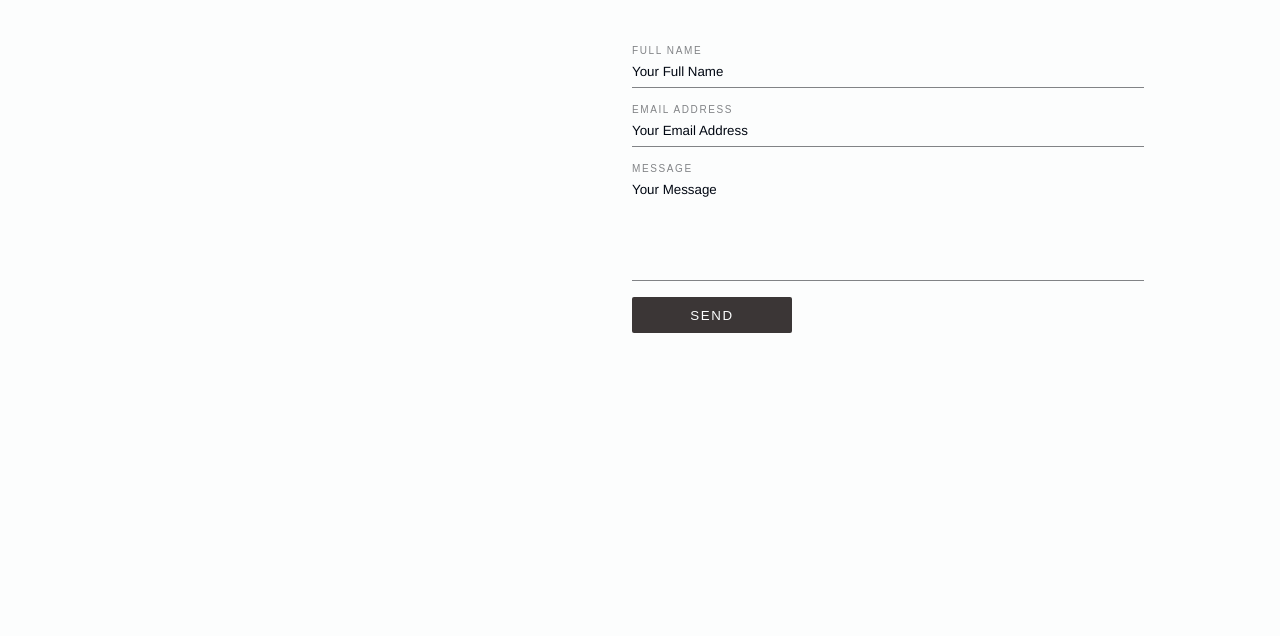
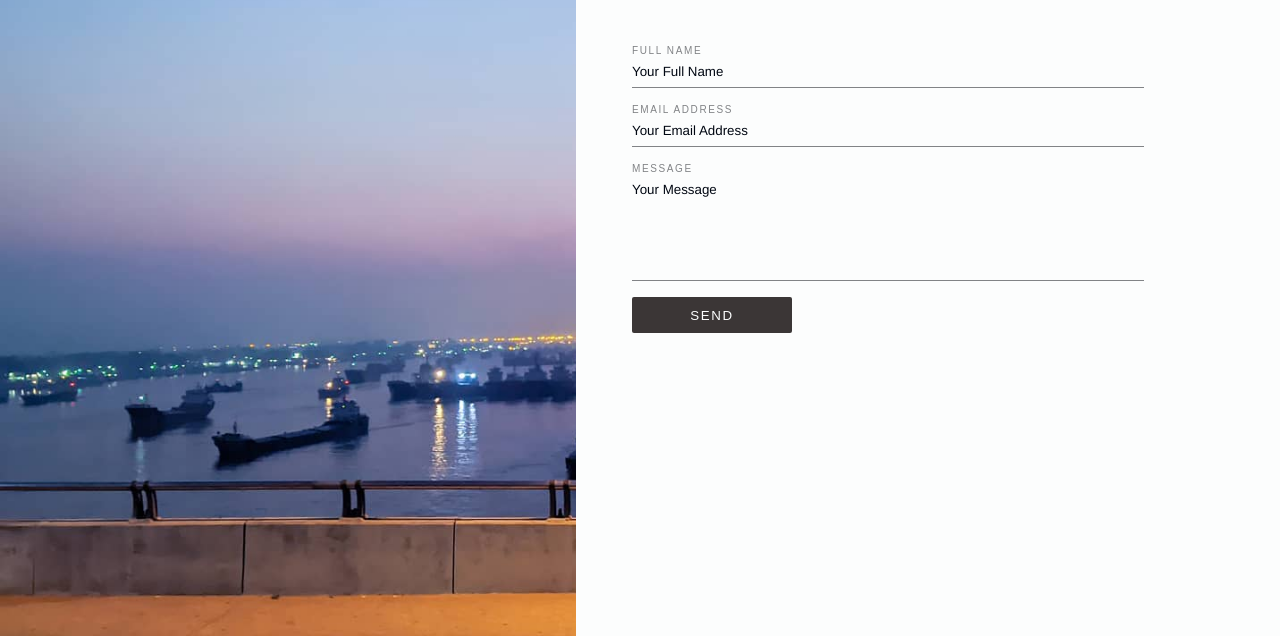
Before and after one commit to ahmedalabir/contact, a plain HTML site: page index.html in a window 1280 px wide. Shown: the part 164-800 px from the top of the page. Drawn offline with Linux system fonts and the light colour scheme.

Commit message:
Update index.html

```diff
--- a/index.html
+++ b/index.html
@@ -39,7 +39,7 @@
 .left-col {
   width: 45vw;
   height: 100%;
-  background-image: url("images/bridge.jpg ");
+  background-image: url("bridge.jpg ");
   background-size: cover;
   background-repeat: no-repeat;
 }
```
